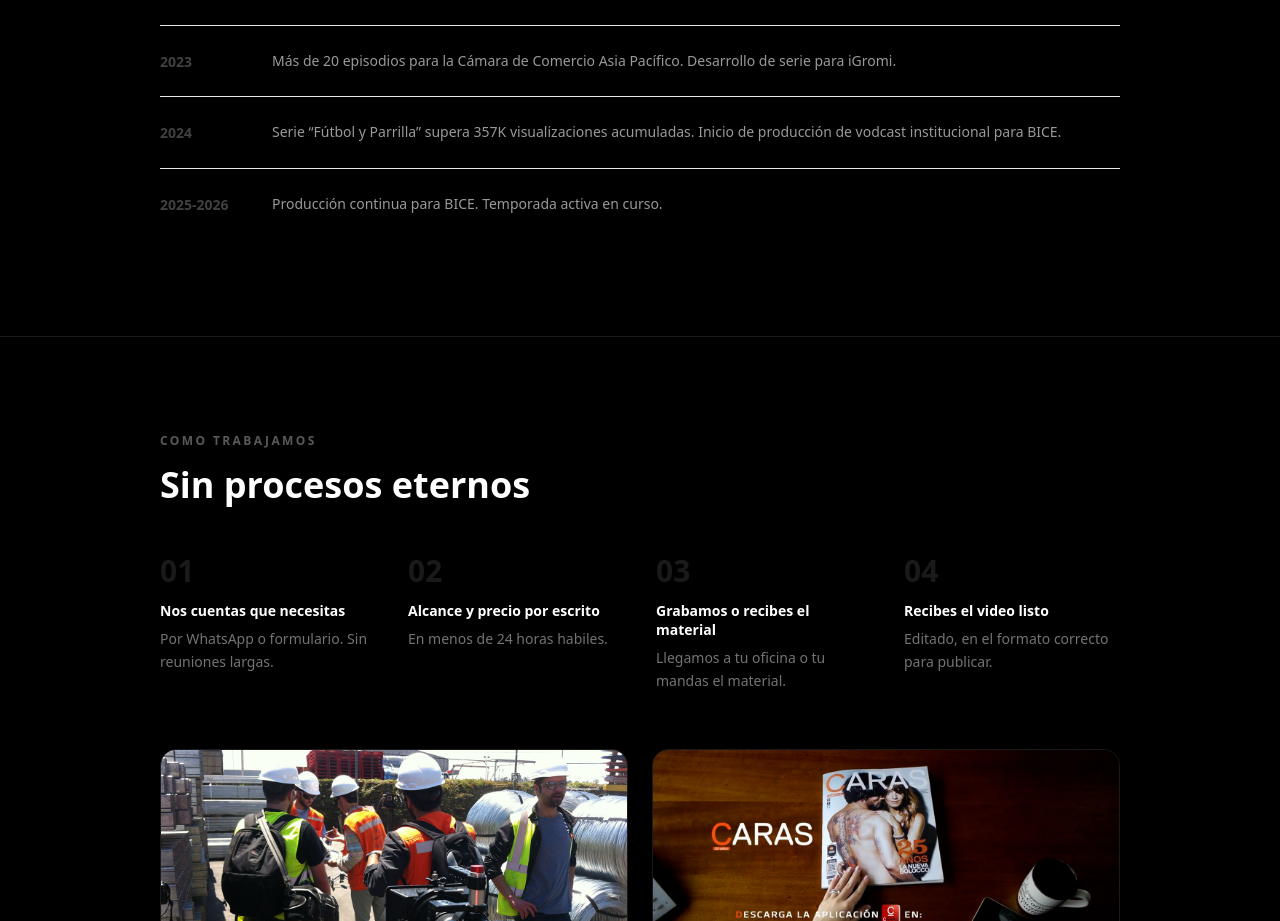
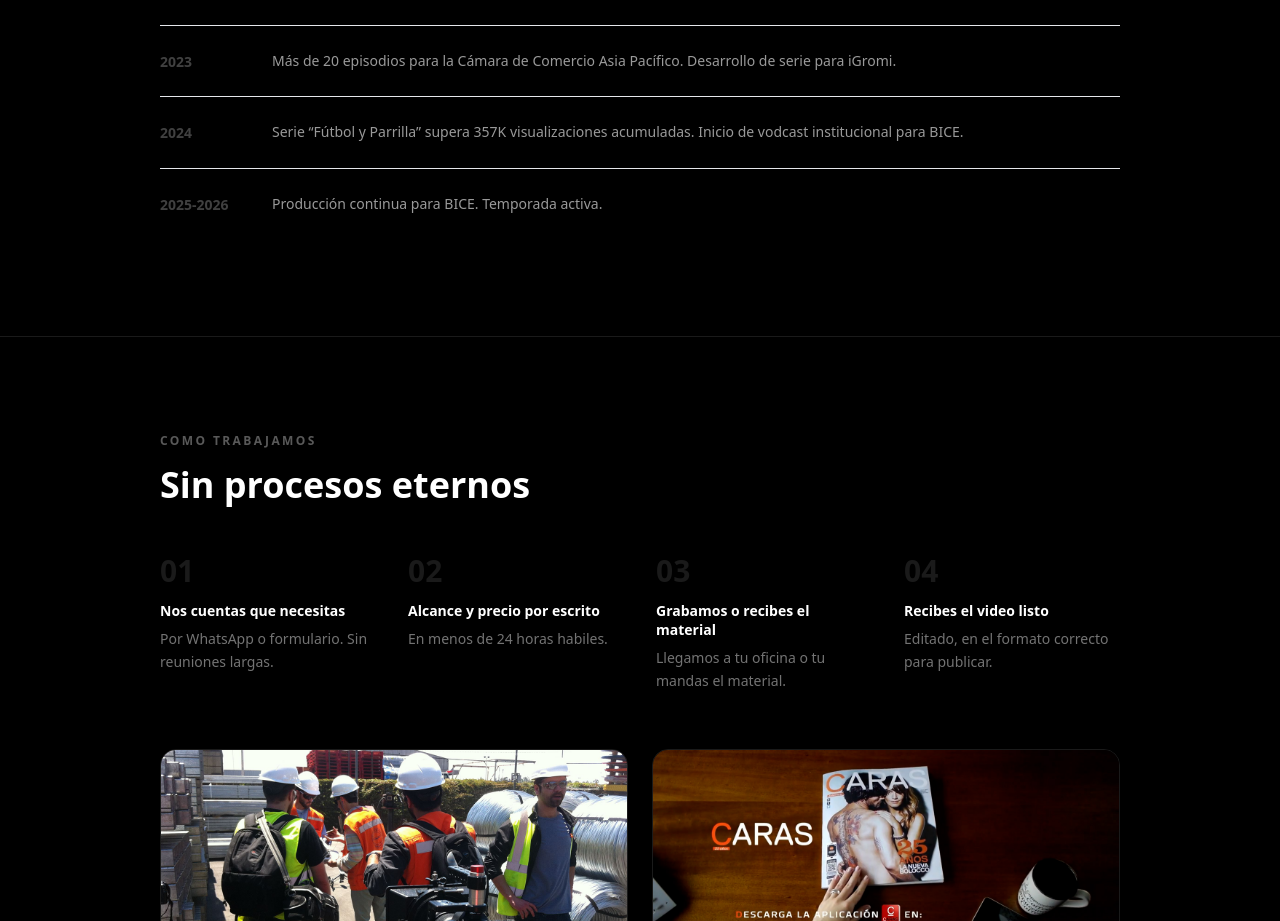
Before and after one commit to TronxGroup/Dekaelo-Media, a Next.js app: page /quienes-somos in a window 1280 px wide. Shown: the part 1882-2803 px from the top of the page. Built offline with nearby package versions, Linux system fonts and the light colour scheme.

Commit message:
Update page.tsx

```diff
--- a/app/quienes-somos/page.tsx
+++ b/app/quienes-somos/page.tsx
@@ -23,8 +23,8 @@ const milestones = [
   { year: "2015", text: "Video para Oximixo supera 3.8M de visualizaciones en YouTube, sin inversión en pauta." },
   { year: "2016-2022", text: "Producción y postproducción para empresas en industria, tecnología y educación. Contenido interno para Ripley." },
   { year: "2023", text: "Más de 20 episodios para la Cámara de Comercio Asia Pacífico.  Desarrollo de serie para iGromi." },
-  { year: "2024", text: "Serie “Fútbol y Parrilla” supera 357K visualizaciones acumuladas. Inicio de producción de vodcast institucional para BICE." },
-  { year: "2025-2026", text: "Producción continua para BICE. Temporada activa en curso." },
+  { year: "2024", text: "Serie “Fútbol y Parrilla” supera 357K visualizaciones acumuladas. Inicio de vodcast institucional para BICE." },
+  { year: "2025-2026", text: "Producción continua para BICE. Temporada activa." },
 ];
 
 const values = [
```
